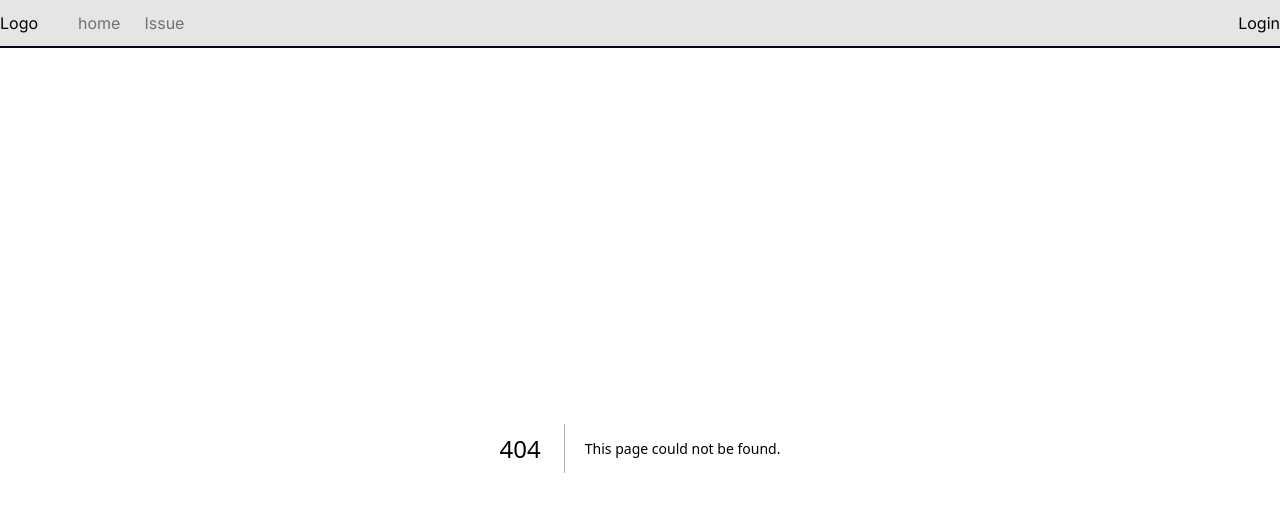
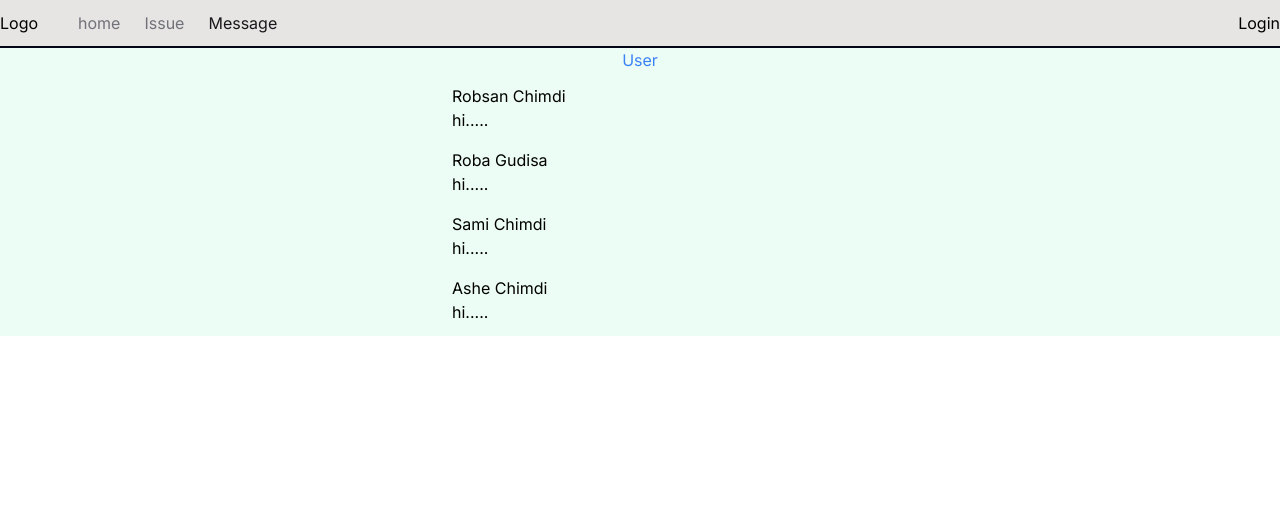
Before and after one commit to RobsanChimdi/issue-tracker, a Next.js app: page /message in a window 1280 px wide. Before the commit this address had no page. Shown: the top 512 px of the page. Built offline with nearby package versions, Linux system fonts and the light colour scheme.

Commit message:
commiting message

```diff
--- a/app/NavBar.tsx
+++ b/app/NavBar.tsx
@@ -11,7 +11,8 @@ const NavBar = () => {
     },
     {
         label:"Issue", href:"/issues"
-    }
+    },
+    {label:"Message", href:"/message"}
 ]
   return (
     <nav className="flex space-x-10 border-b-2 border-b-slate-950 bg-stone-200 h-12 items-center">
--- /dev/null
+++ b/app/message/[id]/page.tsx
@@ -0,0 +1,63 @@
+import React from 'react'
+
+const page = ({params}:{params:{id:number}}) => {
+    const senderMessage=[
+        {
+            mid:1,
+            userOfRecieverId:params.id,
+            message:"dfghjk",
+            dateofsent:new Date().getTime()
+        },
+        {
+            mid:2,
+            userOfRecieverId:params.id,
+            message:"dfghjk",
+            dateofsent:new Date().getTime()
+        },
+        {
+            mid:3,
+            userOfRecieverId:params.id,
+            message:"dfghjk",
+            dateofsent:new Date().getTime()
+        }
+    ]
+    const receivedMessage=[
+          {
+            mid:1,
+            userOfRecieverId:params.id,
+            message:"dfghjk",
+            dateofsent:new Date().getTime()
+        },
+        {
+            mid:2,
+            userOfRecieverId:1,
+            message:"dfghjk",
+            dateofsent:new Date().getTime()
+        },
+        {
+            mid:3,
+            userOfRecieverId:1,
+            message:"dfghjk",
+            dateofsent:new Date().getTime()
+        }
+
+    ]
+  return (
+    <div className='flex flex-col items-center justify-center min-h-screen bg-slate-50'>
+    <ul className=''>
+        {
+           senderMessage.map((send)=>(
+            <li key={send.mid} className='w-96 bg-green-500 ml-6 p-1 m-2 rounded-xl'>{send.message} time {send.dateofsent}</li>
+           ))
+        }
+        {
+            receivedMessage.map((receive)=>(
+           <li key={receive.mid} className='w-96 bg-slate-500 p-1 m-2 rounded-xl'>{receive.message}  time {receive.dateofsent}</li>
+            ))
+        }
+    </ul>
+    </div>
+  )
+}
+
+export default page
--- /dev/null
+++ b/app/message/page.tsx
@@ -0,0 +1,46 @@
+'use client'
+import React from "react"
+import Link from "next/link";
+export default function Message(){
+    const users=[
+        {
+            id:1,
+            fname:'Robsan',
+            lname:'Chimdi',
+            email:'robsanchimdi@gmail.com',
+            message:'hi'
+        },
+        {
+            id:2,
+            fname:'Roba',
+            lname:'Gudisa',
+            email:'robagudisa@gmail.com',
+             message:'hi'
+        },
+        {
+            id:3,
+            fname:'Sami',
+            lname:'Chimdi',
+            email:'samichimdi@gmail.com',
+             message:'hi'
+        },
+        {
+            id:4,
+            fname:'Ashe',
+            lname:'Chimdi',
+            email:'ashechimdi@gmail.com',
+            message:'hi'
+        }
+    ];
+    return(
+        <div className=" bg-emerald-50 flex flex-col items-center justify-center">
+            <h1 className="text-center text-blue-500">User</h1>
+            <ul className="">
+                {users.map((user)=>(
+                    <li className="w-96  rounded-2xl p-1 m-2 hover:bg-gray-500" key={user.id}><Link href={`/message/${user.id}`}>{user.fname+" " +user.lname} <br /><p className="text-black ">{user.message}.....</p></Link> </li>
+                ))}
+            </ul>
+
+        </div>
+    )
+}
```
Also changed, not shown: middleware.ts (+10 -18 lines).
